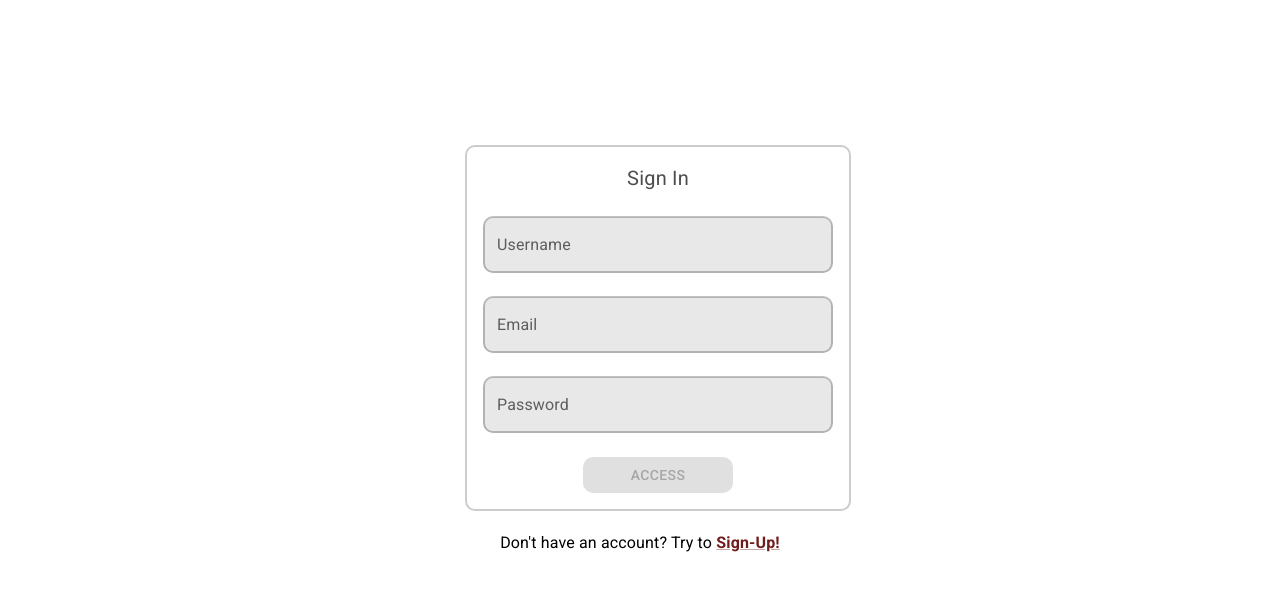
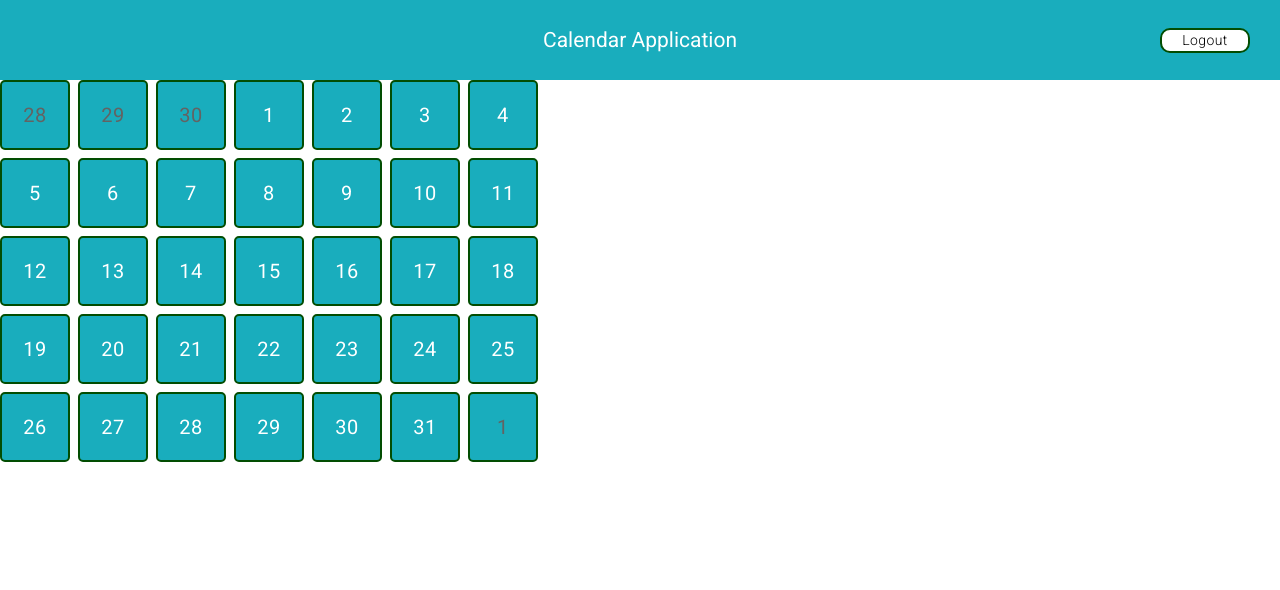
Before and after one commit to alexvolkov123/react-calendar, a React (Create React App) app: page /calendar in a window 1280 px wide. Before the commit this address led to /login. Shown: the top 590 px of the page. Built offline with nearby package versions, Linux system fonts and the light colour scheme.

Commit message:
configured the calendar grid with minimal logic

```diff
--- a/src/index.tsx
+++ b/src/index.tsx
@@ -4,6 +4,7 @@ import ReactDOM from 'react-dom/client'
 import { RouterProvider, createBrowserRouter, redirect } from 'react-router-dom'
 import './index.css'
 import AuthForm from './pages/auth/auth-form'
+import Calendar from './pages/calendar/calendar'
 import { theme } from './theme'
 
 const router = createBrowserRouter([
@@ -20,6 +21,10 @@ const router = createBrowserRouter([
 		path: '/register',
 		element: <AuthForm formType={'register'} />,
 	},
+	{
+		path: '/calendar',
+		element: <Calendar />,
+	},
 ])
 
 const root = ReactDOM.createRoot(document.getElementById('root') as HTMLElement)
--- /dev/null
+++ b/src/pages/calendar/calendar.css
@@ -0,0 +1,28 @@
+.calendar {
+	width: 100%;
+}
+
+.calendar-header {
+	height: 80px;
+	background-color: #19adbd;
+	display: flex;
+	justify-content: center;
+	align-items: center;
+}
+.calendar-header__title {
+	color: #fff;
+	font-size: 21px;
+	font-family: 'Roboto';
+}
+.calendar-header__button {
+	position: absolute;
+	right: 30px;
+}
+
+.calendar-body__grid {
+	width: 600px !important;
+}
+
+.notPresentMonth {
+	color: #636363 !important;
+}
--- /dev/null
+++ b/src/pages/calendar/calendar.tsx
@@ -0,0 +1,63 @@
+import { Button, Grid, Link } from '@mui/material'
+import {
+	eachDayOfInterval,
+	endOfMonth,
+	endOfWeek,
+	format,
+	startOfMonth,
+	startOfToday,
+	startOfWeek,
+} from 'date-fns'
+
+import './calendar.css'
+
+export default function Calendar() {
+	let today = startOfToday()
+
+	let newDays = eachDayOfInterval({
+		start: startOfWeek(startOfMonth(today)),
+		end: endOfWeek(endOfMonth(today)),
+	})
+
+	return (
+		<div className='calendar'>
+			<div className='calendar-header'>
+				<div className='calendar-header__title'>Calendar Application</div>
+				<div className='calendar-header__button'>
+					<Link href='/login'>
+						<Button variant='outlined'>Logout</Button>
+					</Link>
+				</div>
+			</div>
+			<div className='calendar-body'>
+				<div className='calendar-body__grid'>
+					<Grid
+						container
+						direction={'row'}
+						spacing={1}
+						columns={7}
+						gridTemplateRows={6}
+					>
+						{newDays.map((day, index) => (
+							<Grid item key={index}>
+								{day.getMonth() !== today.getMonth() ? (
+									<Button
+										variant='contained'
+										className='notPresentMonth'
+										type='button'
+									>
+										{format(day, 'd')}
+									</Button>
+								) : (
+									<Button variant='contained' type='button'>
+										{format(day, 'd')}
+									</Button>
+								)}
+							</Grid>
+						))}
+					</Grid>
+				</div>
+			</div>
+		</div>
+	)
+}
--- a/src/theme.ts
+++ b/src/theme.ts
@@ -10,13 +10,50 @@ export const theme = createTheme({
 		MuiButton: {
 			variants: [
 				{
-					props: { variant: 'contained' },
+					props: { variant: 'contained', type: 'submit' },
 					style: {
 						backgroundColor: '#fba4b3',
 						color: '#fff',
 						boxShadow: 'none',
 						width: 150,
 						borderRadius: 10,
+					},
+				},
+				{
+					props: { variant: 'outlined' },
+					style: {
+						backgroundColor: '#fff',
+						color: '#000',
+						boxShadow: 'none',
+						height: 25,
+						width: 90,
+						fontWeight: 100,
+						textTransform: 'none',
+						borderRadius: 10,
+						border: '2px solid #024d02',
+						':hover': {
+							borderWidth: 2,
+							backgroundColor: '#f3f3f3',
+						},
+					},
+				},
+				{
+					props: { variant: 'contained', type: 'button' },
+					style: {
+						backgroundColor: '#19adbd',
+						color: '#fff',
+						boxShadow: 'none',
+						fontSize: 20,
+						height: 70,
+						width: 70,
+						boxSizing: 'border-box',
+						fontWeight: 400,
+						borderRadius: 5,
+						border: '2px solid #024d02',
+						':hover': {
+							borderWidth: 2,
+							backgroundColor: '#21d0e3',
+						},
 					},
 				},
 			],
```
